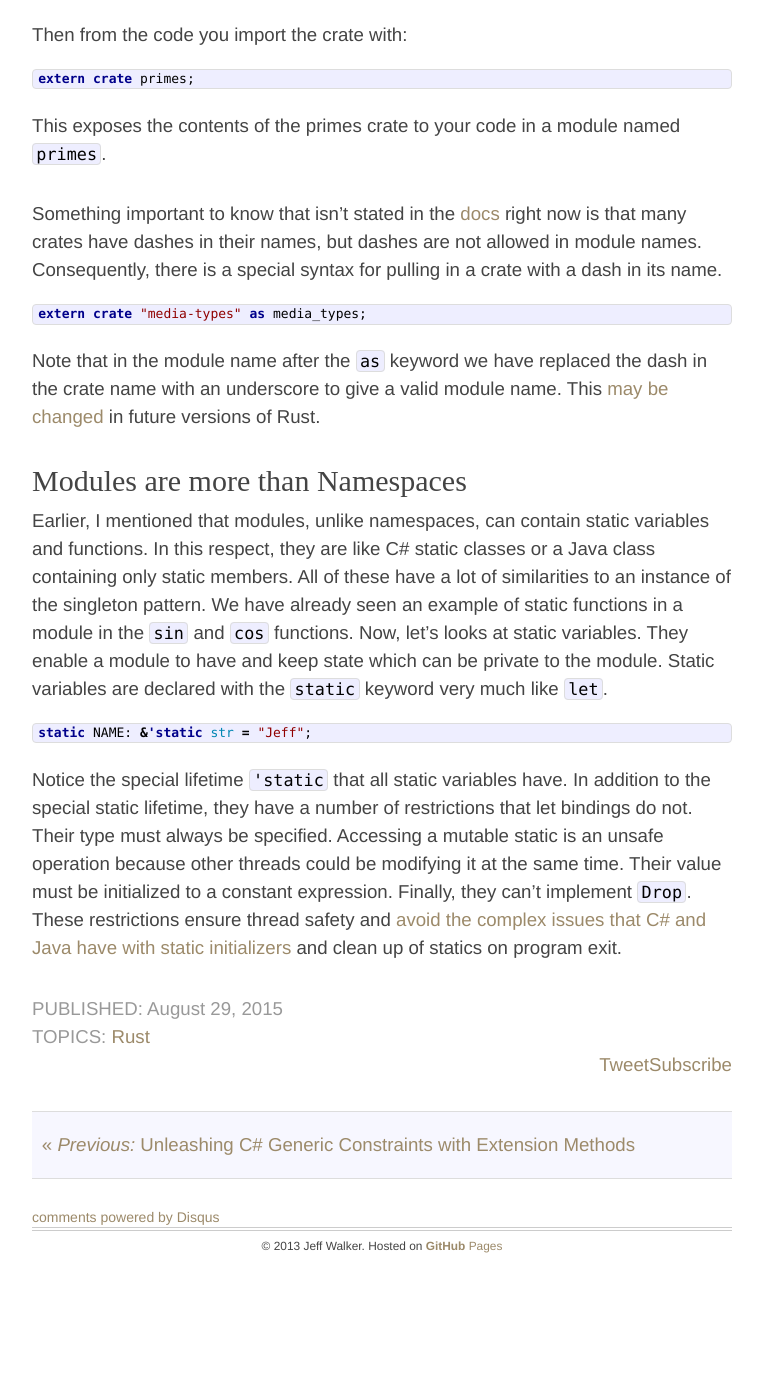
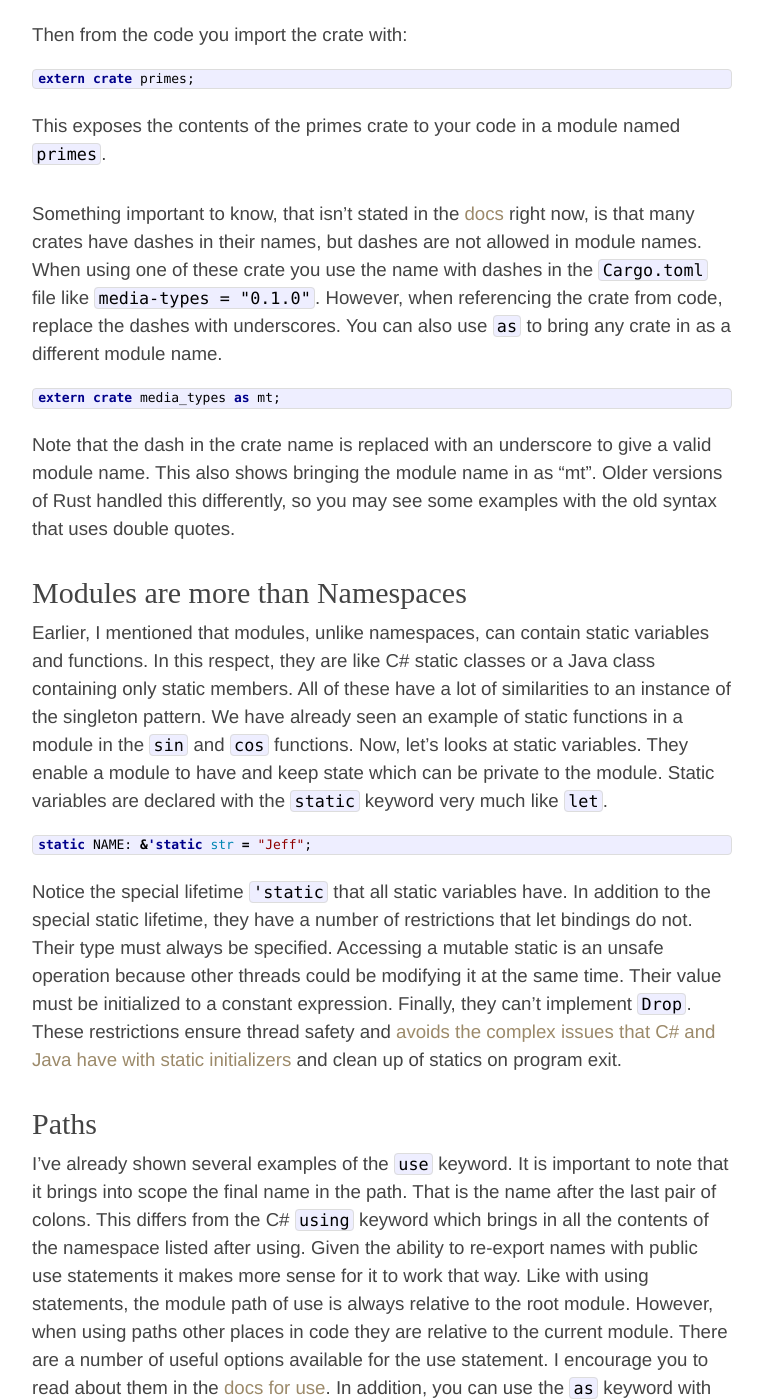
Before and after one commit to WalkerCodeRanger/WalkerCodeRanger.com, a Jekyll site: the page built from _posts/2015-08-29-learning-rust-modules.md, in a window 1280 px wide and 1400 px high, scrolled down 4209 px. Shown: the whole window, without its empty margins (258-1021 px from the left). Built offline with Jekyll 4.4.1, drawn with Linux system fonts in a browser that asks for light colours; nearby versions of some CDN libraries; comment, search, counter and statistics services are not loaded; before the commit the page ends 5471 px from its top, so only the background shows below that; some of the changed text lies outside the part shown.

Commit message:
changes to Learning Rust Modules based on feedback from Rust subreddit

```diff
--- a/_posts/2015-08-29-learning-rust-modules.md
+++ b/_posts/2015-08-29-learning-rust-modules.md
@@ -123,13 +123,14 @@ extern crate primes;
 
 This exposes the contents of the primes crate to your code in a module named `primes`.
 
-Something important to know that isn't stated in the [docs](https://doc.rust-lang.org/stable/book/crates-and-modules.html) right now is that many crates have dashes in their names, but dashes are not allowed in module names.  Consequently, there is a special syntax for pulling in a crate with a dash in its name.
+
+Something important to know, that isn't stated in the [docs](https://doc.rust-lang.org/stable/book/crates-and-modules.html) right now, is that many crates have dashes in their names, but dashes are not allowed in module names.  When using one of these crate you use the name with dashes in the `Cargo.toml` file like `media-types = "0.1.0"`.  However, when referencing the crate from code, replace the dashes with underscores.  You can also use `as` to bring any crate in as a different module name.
 
 {% highlight rust %}
-extern crate "media-types" as media_types;
+extern crate media_types as mt;
 {% endhighlight %}
 
-Note that in the module name after the `as` keyword we have replaced the dash in the crate name with an underscore to give a valid module name.  This [may be changed](https://internals.rust-lang.org/t/pre-rfc-resolve-support-for-hyphens-in-crate-names/1459) in future versions of Rust.
+Note that the dash in the crate name is replaced with an underscore to give a valid module name.  This also shows bringing the module name in as "mt".  Older versions of Rust handled this differently, so you may see some examples with the old syntax that uses double quotes.
 </section>
 
 <section markdown="1">
@@ -140,5 +141,13 @@ Earlier, I mentioned that modules, unlike namespaces, can contain static variabl
 static NAME: &'static str = "Jeff";
 {% endhighlight %}
 
-Notice the special lifetime `'static` that all static variables have.  In addition to the special static lifetime, they have a number of restrictions that let bindings do not.  Their type must always be specified.  Accessing a mutable static is an unsafe operation because other threads could be modifying it at the same time.  Their value must be initialized to a constant expression.  Finally, they can't implement `Drop`.  These restrictions ensure thread safety and [avoid the complex issues that C# and Java have with static initializers](https://doc.rust-lang.org/complement-design-faq.html#there-is-no-life-before-or-after-main-(no-static-ctors/dtors)) and clean up of statics on program exit.
+Notice the special lifetime `'static` that all static variables have.  In addition to the special static lifetime, they have a number of restrictions that let bindings do not.  Their type must always be specified.  Accessing a mutable static is an unsafe operation because other threads could be modifying it at the same time.  Their value must be initialized to a constant expression.  Finally, they can't implement `Drop`.  These restrictions ensure thread safety and [avoids the complex issues that C# and Java have with static initializers](https://doc.rust-lang.org/complement-design-faq.html#there-is-no-life-before-or-after-main-(no-static-ctors/dtors)) and clean up of statics on program exit.
 </section>
+
+<section markdown="1">
+## Paths
+I've already shown several examples of the `use` keyword.  It is important to note that it brings into scope the final name in the path.  That is the name after the last pair of colons.  This differs from the C# `using` keyword which brings in all the contents of the namespace listed after using.  Given the ability to re-export names with public use statements it makes more sense for it to work that way.  Like with using statements, the module path of use is always relative to the root module.  However, when using paths other places in code they are relative to the current module.  There are a number of useful options available for the use statement.  I encourage you to read about them in the [docs for use](https://doc.rust-lang.org/stable/book/crates-and-modules.html#importing-modules-with-use).  In addition, you can use the `as` keyword with use in the same way as with extern crate.
+</section>
+
+
+**Edit 2015-08-30:** Corrected explanation of dashes in crate names to reflect current version.  Added "Paths" section based on feedback from the [Rust subreddit](https://www.reddit.com/r/rust).
```
